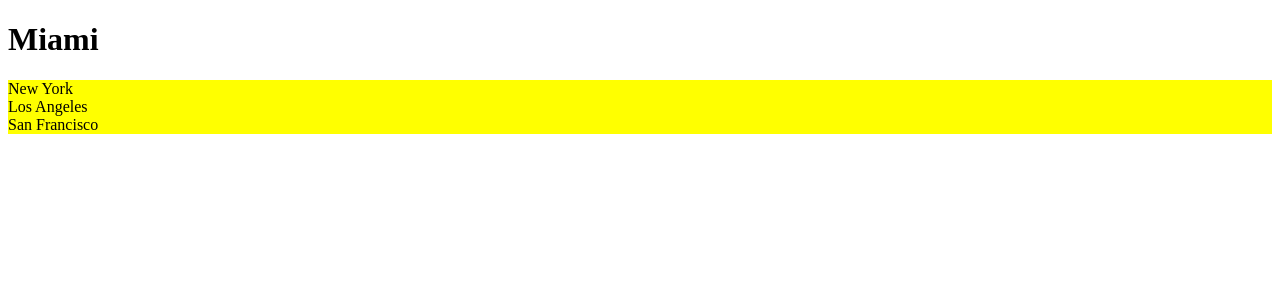
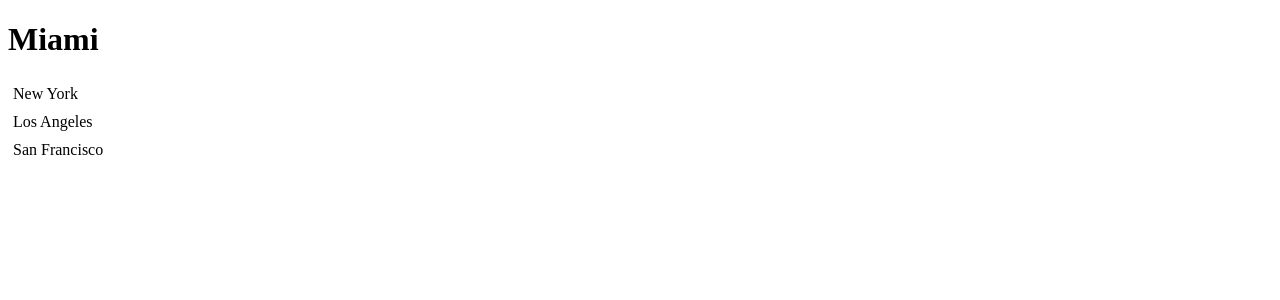
Before and after one commit to yogeshbpatil/react-app, a React (Vite) app: page / in a window 1280 px wide. Shown: the top 300 px of the page. Built offline with nearby package versions, Linux system fonts and the light colour scheme.

Commit message:
Seperation concern CSS in JS and

```diff
--- a/package.json
+++ b/package.json
@@ -9,9 +9,11 @@
     "preview": "vite preview"
   },
   "dependencies": {
+    "@types/styled-components": "^5.1.34",
     "bootstrap": "^5.2.3",
     "react": "^18.2.0",
-    "react-dom": "^18.2.0"
+    "react-dom": "^18.2.0",
+    "styled-components": "^6.1.8"
   },
   "devDependencies": {
     "@types/react": "^18.0.27",
--- a/src/components/ListGroup/ListGroup.tsx
+++ b/src/components/ListGroup/ListGroup.tsx
@@ -1,5 +1,21 @@
 import { useState } from "react";
-import styles from "./ListGroup.module.css";
+// import styles from "./ListGroup.module.css";
+import styled from "styled-components";
+
+const List = styled.ul`
+  list-style: none;
+  padding: 0;
+`;
+
+interface ListItemProps {
+  active: boolean;
+}
+
+const ListItem = styled.li<ListItemProps>`
+  padding: 5px;
+  background: ${(props) => (props.active ? "blue" : "none")};
+`;
+
 interface Props {
   items: string[];
   heading: string;
@@ -11,14 +27,10 @@
     <>
       <h1>{heading}</h1>
       {items.length === 0 && <p>No Item Found</p>}
-      <ul className={[styles.listGroup, styles.container].join(" ")}>
+      <List>
         {items.map((item, index) => (
-          <li
-            className={
-              selectedIndex === index
-                ? "list-group-item active"
-                : "list-group-item"
-            }
+          <ListItem
+            active={index === selectedIndex}
             key={item}
             onClick={() => {
               setSelectedIndex(index);
@@ -26,9 +38,9 @@
             }}
           >
             {item}
-          </li>
+          </ListItem>
         ))}
-      </ul>
+      </List>
     </>
   );
 }
```
Also changed, not shown: 1 other file (tests, documents, lock files or other folders).
